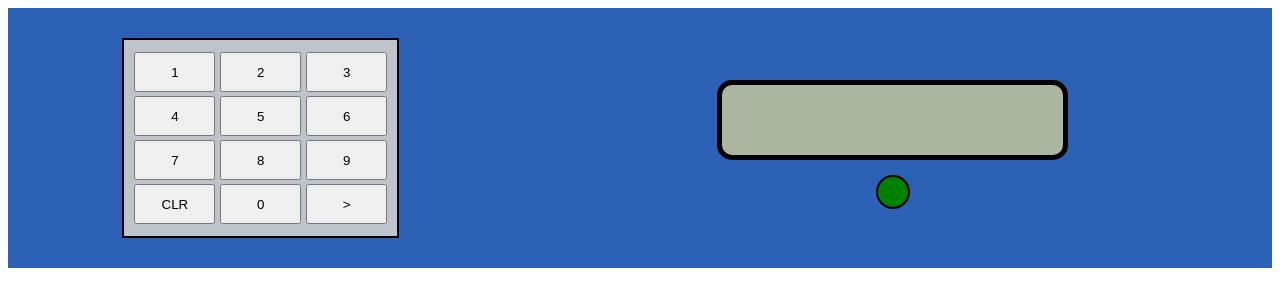
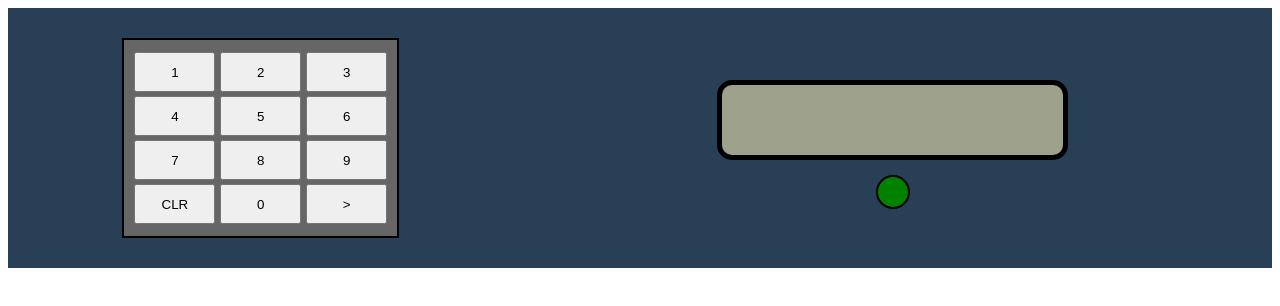
Before and after one commit to MatthewKelly/hotel-safe, a React (Create React App) app: page / in a window 1280 px wide. Shown: the top 306 px of the page. Built offline with nearby package versions, Linux system fonts and the light colour scheme.

Commit message:
Update variable colors

```diff
--- a/src/styles/variables.scss
+++ b/src/styles/variables.scss
@@ -1,5 +1,5 @@
-$backgroundColor: #2d61b5;
-$colorGray: #bfc4cc;
-$colorGrayishGreen: #abb59f;
-$colorGreen: green;
+$backgroundColor: #293F55;
+$colorGray: #666666;
+$colorGrayishGreen: #9EA18B;
+$colorGreen: #008100;
 $colorRed: red;
```
